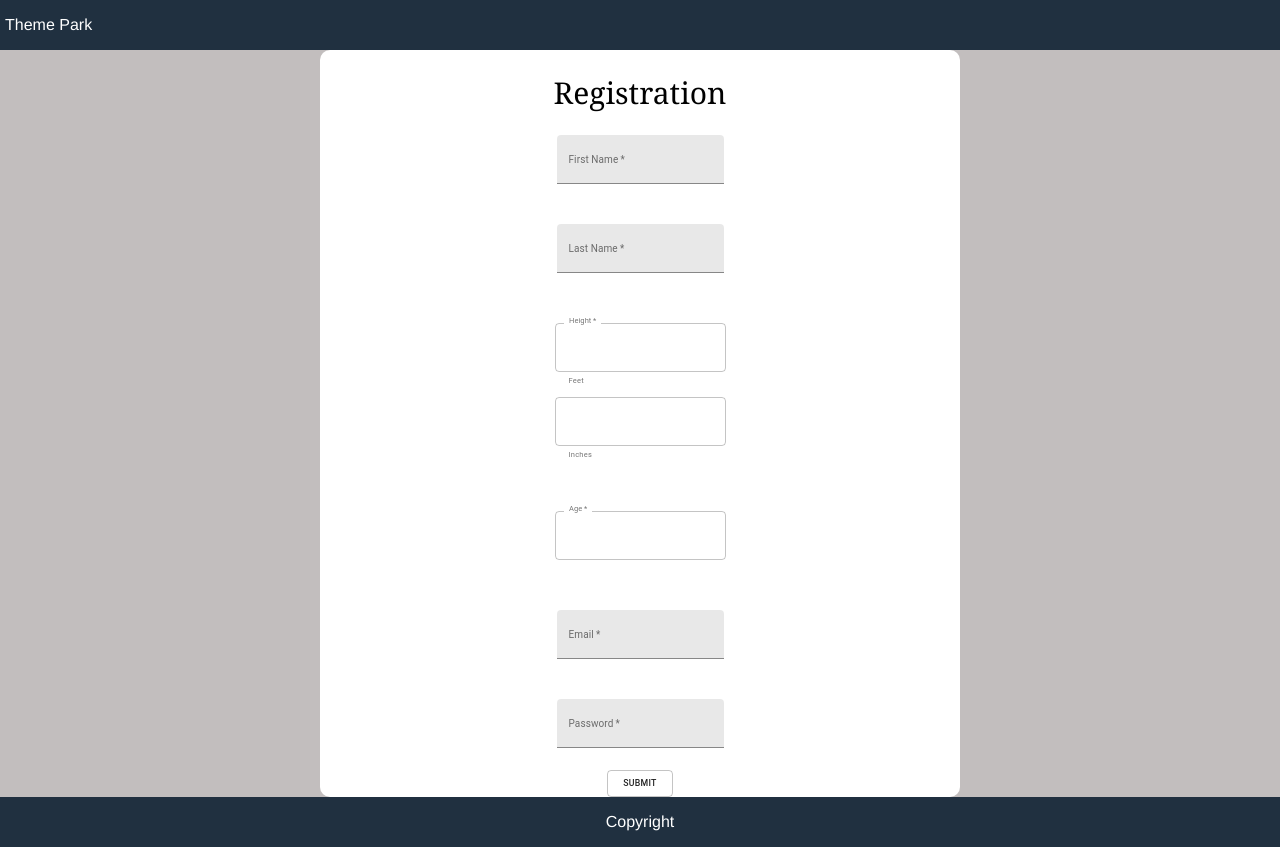
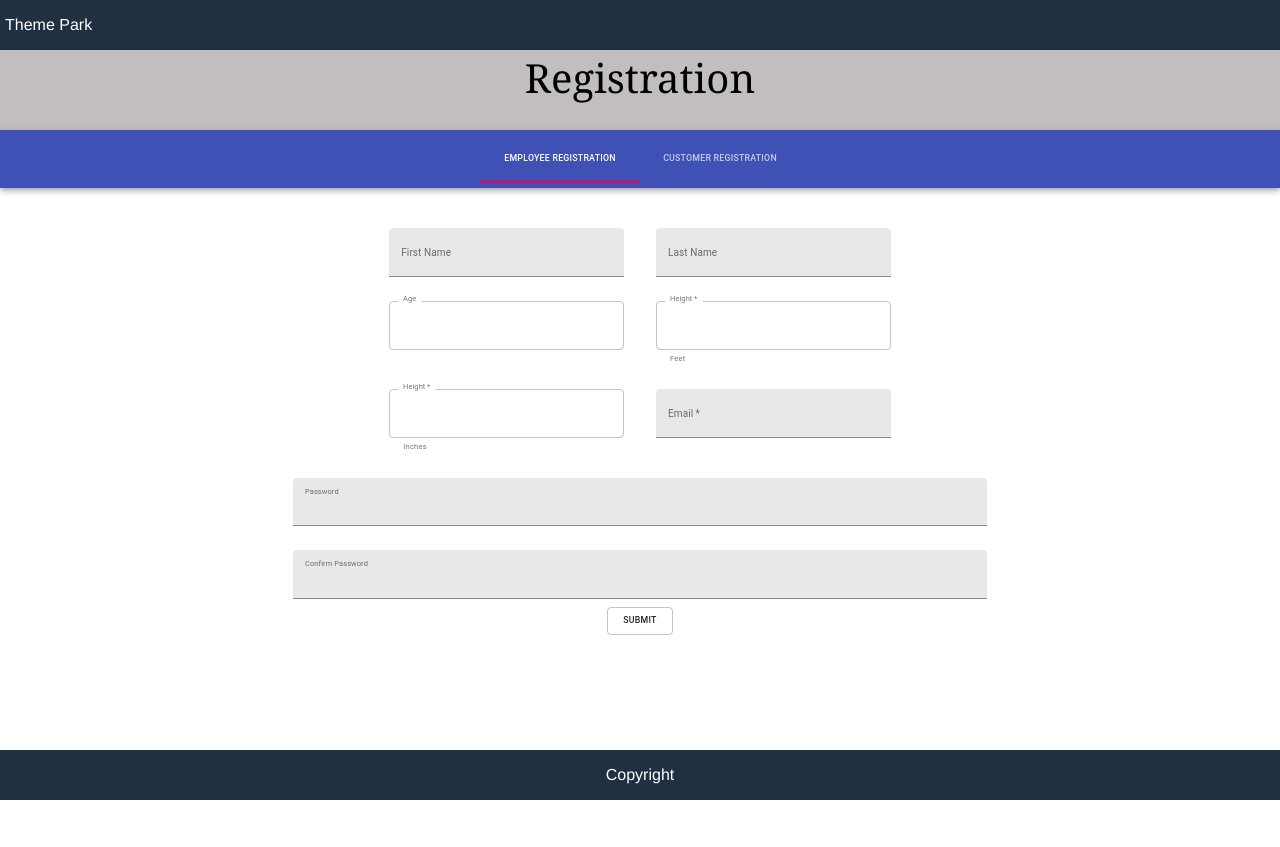
Before and after one commit to Usman0111/Theme-Park-Management-System, a React (Create React App) app in the folder Frontend/: page /register in a window 1280 px wide. After the commit the page ends 800 px from the top, so only its background shows below. Built offline with nearby package versions, Linux system fonts and the light colour scheme.

Commit message:
finished

```diff
--- a/Frontend/src/pages/Registration/Registration.js
+++ b/Frontend/src/pages/Registration/Registration.js
@@ -4,111 +4,229 @@ import { makeStyles} from "@material-ui/core/styles";
 import TextField from "@material-ui/core/TextField";
 import "./registration.css";
 import Button from "@material-ui/core/Button";
+import AppBar from '@material-ui/core/AppBar';
+import Tab from '@material-ui/core/Tab';
+import TabContext from '@material-ui/lab/TabContext';
+import TabList from '@material-ui/lab/TabList';
+import TabPanel from '@material-ui/lab/TabPanel';
+import Radio from '@material-ui/core/Radio';
+import RadioGroup from '@material-ui/core/RadioGroup';
+import FormControlLabel from '@material-ui/core/FormControlLabel';
+import FormControl from '@material-ui/core/FormControl';
+import FormLabel from '@material-ui/core/FormLabel';
+
 
 
 const useStyles = makeStyles((theme) => ({
   root: {
-    '& > *': {
-      margin: theme.spacing(1),
-      width: '25ch',
-      padding: '0 30px',
+    backgroundColor: theme.palette.background.paper,
+
   },
+  textField: {
+    marginLeft: theme.spacing(2),
+    marginRight: theme.spacing(2),
+    width: '21ch',
+    fontSize: 20,
   },
 }));
 
 function Registration() {
   const classes = useStyles();
+
+  const [v, setV] = React.useState('1');
+  const [value, setValue] = React.useState('Maintainer');
+
+  const labelChange = (event,value) => {
+    setValue(event.target.value);
+  };
+  const handleChange = (event, newValue) => {
+    setV(newValue);
+  };
+
+
+
+
+
   return (
-    <div className="registration_pg">
-      <div className="registration_pg-header1">
-      </div>
-
-    <div className="registration_pg-main">
-    <br/>
-      <div className="registration_pg-title">
+    <div className="registration">
+      <div  className="registration-title">
         Registration
       </div>
-      <br/>
-      <Grid container direction={"column"} spacing={5}>
+      <div className={classes.root}>
+        <TabContext value={v}>
+          <AppBar position="static">
+            <TabList onChange={handleChange}>
+              <Tab label="Employee Registration" value="1" />
+              <Tab label="Customer Registration" value="2" />
+            </TabList>
+          </AppBar>
+
+          <TabPanel value="2">
+            <div className="registration-e">
+              <Grid container spacing={2}>
               <Grid item>
               <TextField
-        required
-        id="Normal"
                 label="First Name"
+                id="filled-margin-none"
+                className={classes.textField}
+                margin="normal"
+                variant="filled"
+              />
+              <TextField
+                label="Last Name"
+                id="filled-margin-dense"
+                className={classes.textField}
+                margin="normal"
+                variant="filled"
+              />
+              <FormControl component="fieldset">
+              <FormLabel component="legend">Employee Type</FormLabel>
+                <RadioGroup aria-label="Employee Type" name="employee" value={value} onChange={labelChange}>
+                  <FormControlLabel value="Maintainer" control={<Radio />} label="Maintainer" />
+                  <FormControlLabel value="Attendant" control={<Radio />} label="Attendant" />
+                </RadioGroup>
+              </FormControl>
+              </Grid>
+              <div item className="password2">
+              <Grid>
+              <TextField
+                id="filled-full-width"
+                label="Email"
+                fullWidth
+                margin="normal"
+                InputLabelProps={{
+                  shrink: true,
+                }}
+                variant="filled"
+                />
+              <TextField
+                id="filled-full-width"
+                label="Password"
+                fullWidth
+                margin="normal"
+                InputLabelProps={{
+                  shrink: true,
+                }}
+                variant="filled"
+              />
+              <TextField
+                id="filled-full-width"
+                label="Confirm Password"
+                fullWidth
+                margin="normal"
+                InputLabelProps={{
+                  shrink: true,
+                }}
                 variant="filled"
               />
               </Grid>
+              </div>
+              </Grid>
+              <br/>
+              <Grid>
+              <Button
+                variant="outlined"
+                type="submit">
+                Submit
+              </Button>
+              </Grid>
+            </div>
+          </TabPanel>
 
+          <TabPanel value="1">
+            <div className="registration-c">
+              <Grid container spacing={2}>
               <Grid item>
               <TextField
-        required
-
-        id="filled-required"
+                label="First Name"
+                id="filled-margin-none"
+                className={classes.textField}
+                margin="normal"
+                variant="filled"
+              />
+              <TextField
                 label="Last Name"
-        variant="filled" />
-      </Grid>
-
-      <Grid item>
+                id="filled-margin-dense"
+                className={classes.textField}
+                margin="normal"
+                variant="filled"
+              />
+              <TextField
+                id="filled-margin-normal"
+                label="Age"
+                className={classes.textField}
+                margin="normal"
+                type="number"
+                InputLabelProps={{
+                  shrink: true,
+                }}
+                variant="outlined"/>
               <TextField
                 required
                 id="outlined-number"
+                margin="normal"
                 label ="Height"
                 type="number"
+                className={classes.textField}
                 helperText="Feet"
                 InputLabelProps={{
                   shrink: true,
                 }}
-        variant="outlined"
-        style={{ margin: 10 }}/>
-      <br/>
+                variant="outlined"/>
               <TextField
                 required
+                className={classes.textField}
                 id="outlined-number"
-        label =""
+                label ="Height"
                 type="number"
                 helperText="Inches"
-        variant="outlined"/>
-      </Grid>
-
-      <Grid item>
-      <TextField
-        required
-        id="outlined-number"
-        label="Age"
-        type="number"
+                margin="normal"
                 InputLabelProps={{
                   shrink: true,
                 }}
-        variant="outlined"
-        style={{ margin: 10 }}/>
-      </Grid>
-
-      <Grid item>
+                variant="outlined"/>
               <TextField
                 required
+                className={classes.textField}
                 id="filled-required"
                 label="Email"
                 variant="filled"
+                margin="normal"
                 />
-      </Grid>
+              <div item className="password">
 
-      <Grid item>
               <TextField
-        required
-        id="filled-required"
+                id="filled-full-width"
                 label="Password"
-        variant="filled"/>
+                fullWidth
+                margin="normal"
+                InputLabelProps={{
+                  shrink: true,
+                }}
+                variant="filled"
+              />
+              <TextField
+                id="filled-full-width"
+                label="Confirm Password"
+                fullWidth
+                margin="normal"
+                InputLabelProps={{
+                  shrink: true,
+                }}
+                variant="filled"
+              />
+              </div>
               </Grid>
               </Grid>
-      <br/>
               <Button
-      variant="outlined" >
-
+                variant="outlined"
+                type="submit">
                 Submit
               </Button>
-
             </div>
-
+          </TabPanel>
+        </TabContext>
+      </div>
     </div>
   );
 }
--- a/Frontend/src/pages/Registration/registration.css
+++ b/Frontend/src/pages/Registration/registration.css
@@ -1,58 +1,43 @@
-.registration_pg {
+.registration{
   text-align: center;
+  display:grid;
   background-color: #c2bebe;
   width:100%;
 }
 
-.registration_pg-header1 {
-  text-align: center;
-}
-.registration_pg-header {
-  font-family: Georgia, 'Times New Roman', Times, serif;
-  background-color: #282c34;
-  min-height: 15vh;
-  display: flex;
-  width:100%;
-  flex-direction: column;
-  text-align: center;
-  align-items: center;
+.registration-title {
+  font-size: 40px;
   justify-content: center;
-  font-size: calc(10px + 2vmin);
-  color: white;
-
-}
-
-.registration_pg-title {
-  font-size: 30px;
-
+  text-align:center;
+  min-height:80px;
   font-family: Georgia, 'Times New Roman', Times, serif;
 
 
 }
 
-.registration_pg-main {
+.registration-c {
   font-family: Georgia, 'Times New Roman', Times, serif;
+  width: 60%;
   margin:auto;
-  width: 50%;
-	height: 50%;
-	display:block;
-  background-color: #ffffff;
-  border-radius: 10px;
-
+  max-height: 60%;
+  border-radius: 5px;
 
 }
 
-.registration_pg-footer {
+.registration-e {
   font-family: Georgia, 'Times New Roman', Times, serif;
-  background-color: #ffffff;
-  min-height: 10vh;
-  display: flex;
-  flex-direction: row;
-  align-items: right;
-  font-size: 15px;
-  color: rgb(0, 0, 0);
+  width: 60%;
+  margin:auto;
+  max-height: 60%;
+  border-radius: 5px;
+}
 
+.password{
+  width: 94%;
+  margin:auto;
 }
-.registration_pg-link {
 
+.password2{
+  width: 96%;
+  margin:auto;
 }
```
Lines whose indentation alone changed are shown as unchanged.
